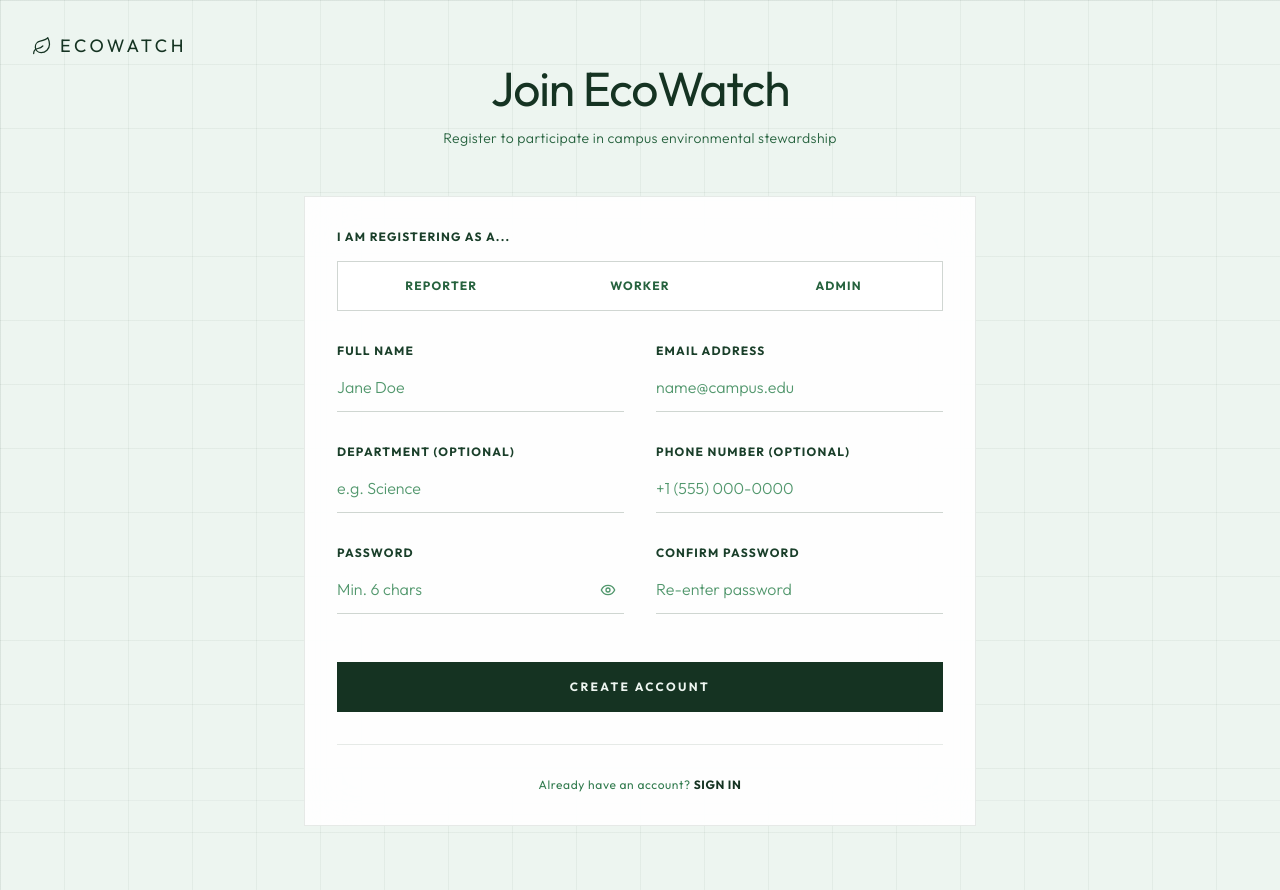
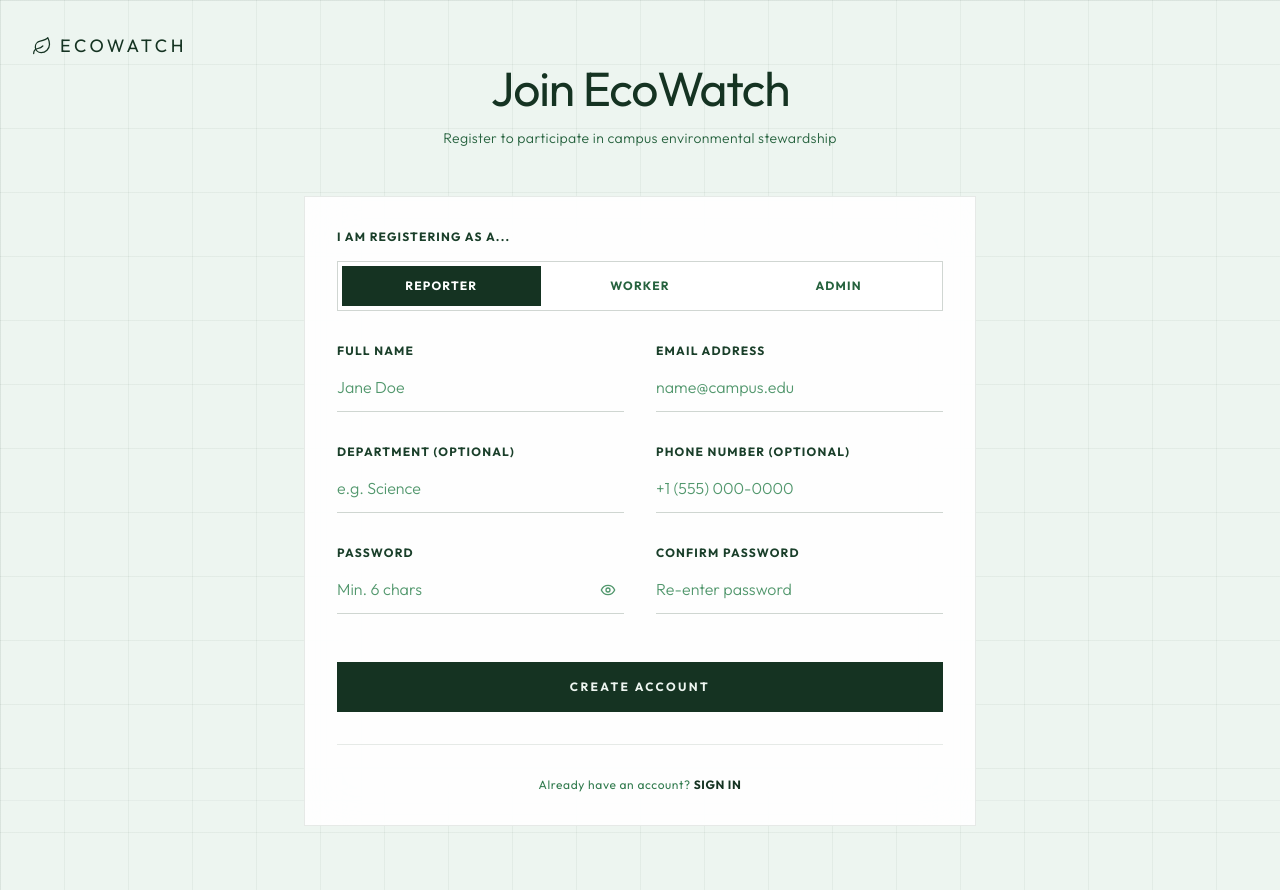
Before and after one commit to sidcodes2727/EcoWatch, a React (Vite) app: page /register in a window 1280 px wide. Built offline with nearby package versions, Linux system fonts and the light colour scheme; no server answers.

Commit message:
role bug fixed

```diff
--- a/src/pages/Register.jsx
+++ b/src/pages/Register.jsx
@@ -74,7 +74,7 @@ export default function Register() {
                     key={role.value}
                     type="button"
                     onClick={() => setFormData({ ...formData, role: role.value })}
-                    className={`py-3 text-xs font-bold tracking-widest uppercase transition-all duration-300 \${
+                    className={`py-3 text-xs font-bold tracking-widest uppercase transition-all duration-300 ${
                       formData.role === role.value
                         ? 'bg-eco-900 text-white'
                         : 'bg-transparent text-eco-600 hover:bg-eco-50'
```
